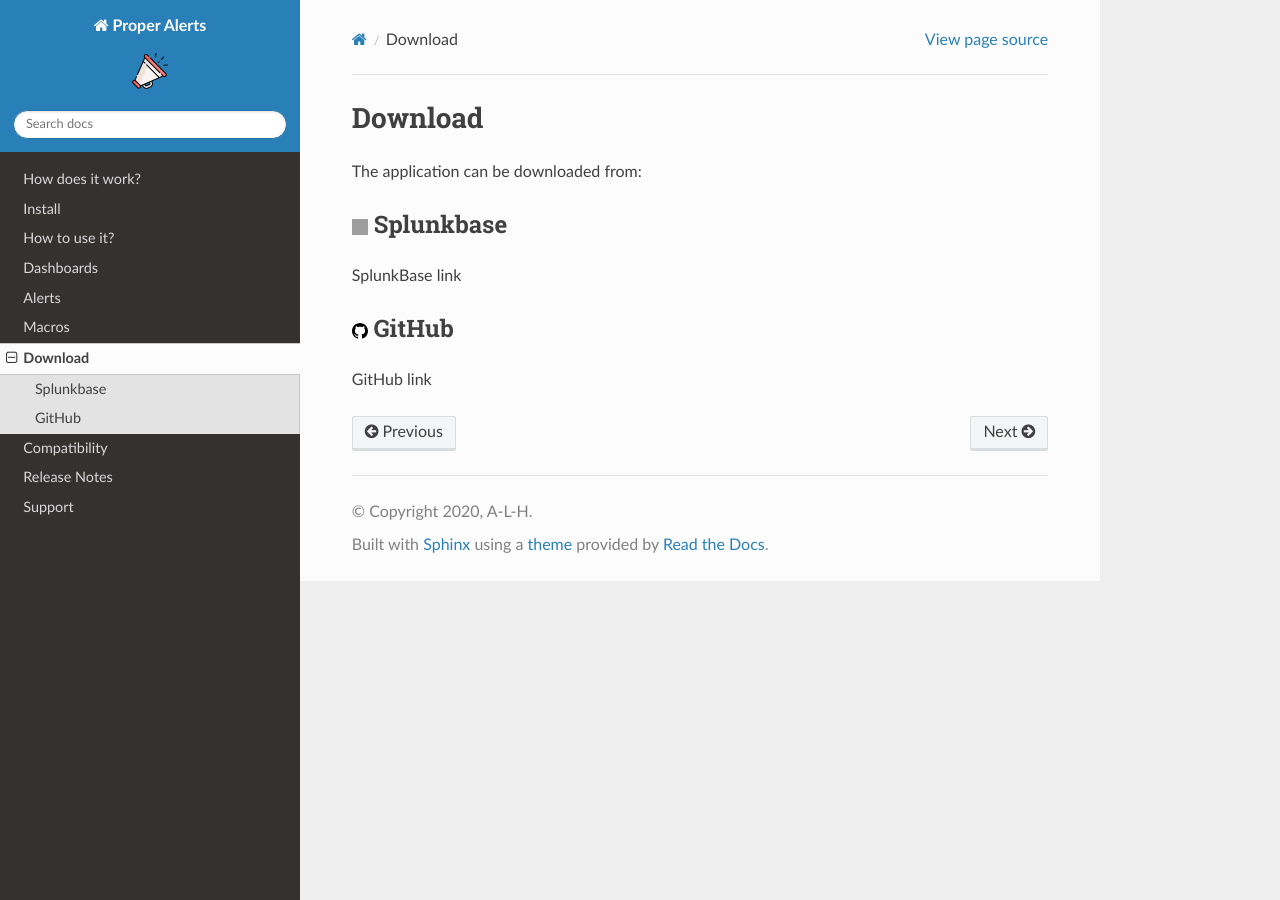
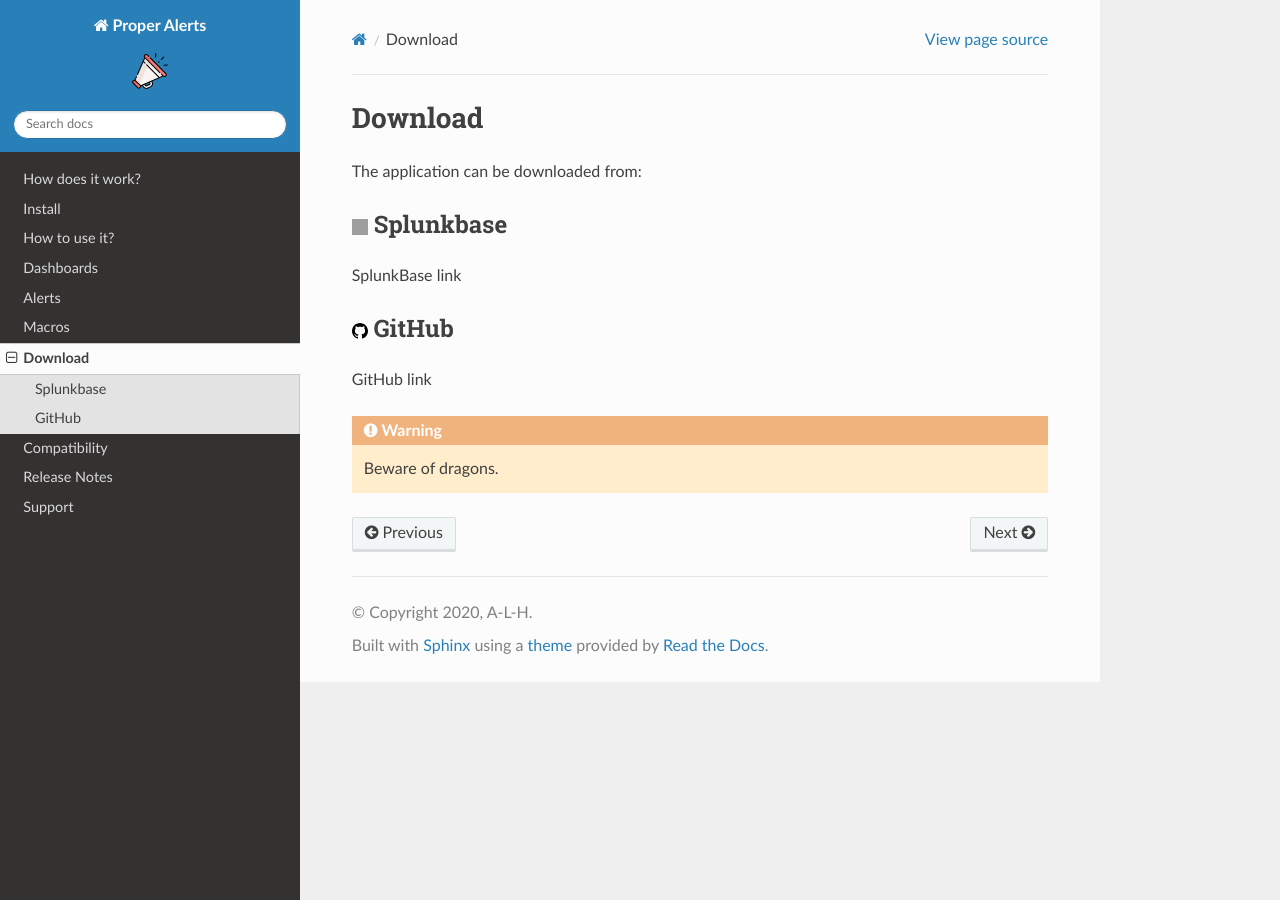
Before and after one commit to a-l-h/splunk-app-proper-alerts, a Sphinx documentation site: the page built from doc/download.rst, in a window 1280 px wide. Built offline with Sphinx 7.4.7 and the Read the Docs theme 2.0.0, drawn with Linux system fonts in a browser that asks for light colours; grey boxes are pictures that could not be loaded.

Commit message:
Update download.rst

```diff
--- a/doc/download.rst
+++ b/doc/download.rst
@@ -20,3 +20,5 @@
 ###############
 
 GitHub link
+
+.. warning:: Beware of dragons.
```
